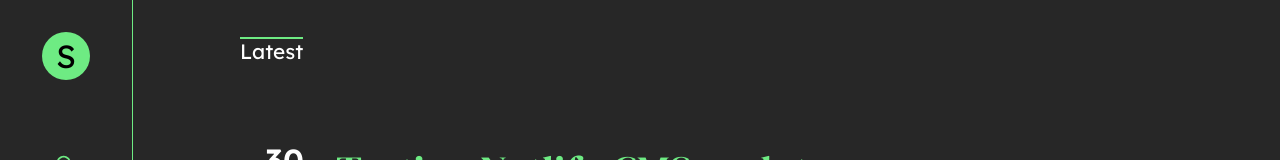
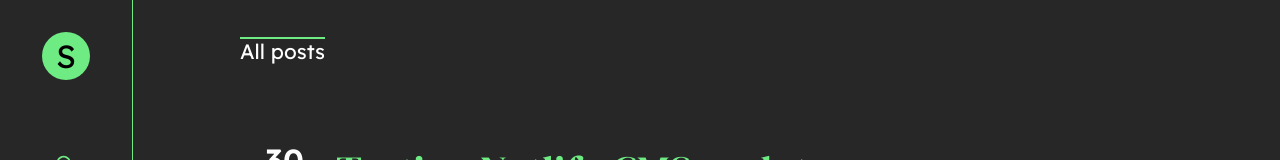
Before and after one commit to AOMuiz/nLog, a Next.js app: page /posts in a window 1280 px wide. Shown: the top 160 px of the page. Built offline with nearby package versions, Linux system fonts and the light colour scheme.

Commit message:
fix section headings to be dynamic

```diff
--- a/pages/posts/index.js
+++ b/pages/posts/index.js
@@ -14,7 +14,12 @@ export default function Index({ posts, tags, pagination }) {
       <BasicMeta url={url} title={title} />
       <OpenGraphMeta url={url} title={title} />
       <TwitterCardMeta url={url} title={title} />
-      <PostList posts={posts} tags={tags} pagination={pagination} />;
+      <PostList
+        posts={posts}
+        tags={tags}
+        pagination={pagination}
+        sectionTitle={title}
+      />
     </main>
   );
 }
--- a/src/components/PostList.js
+++ b/src/components/PostList.js
@@ -3,11 +3,11 @@ import PostItem from "./PostItem";
 import Pagination from "./Pagination";
 import { PostStyle, SectionNavStyle } from "../../styles/PostItemStyle";
 
-export default function PostList({ posts, tags, pagination }) {
+export default function PostList({ posts, tags, pagination, sectionTitle }) {
   // console.log({ postList: posts });
   return (
     <>
-      <SectionNavStyle>Latest</SectionNavStyle>
+      <SectionNavStyle>{sectionTitle}</SectionNavStyle>
       <div>
         <PostStyle>
           {posts.map((it, i) => (
```
Also changed, not shown: pages/index.js (+6 -1 lines), pages/posts/page/[page].jsx (+6 -1 lines).
